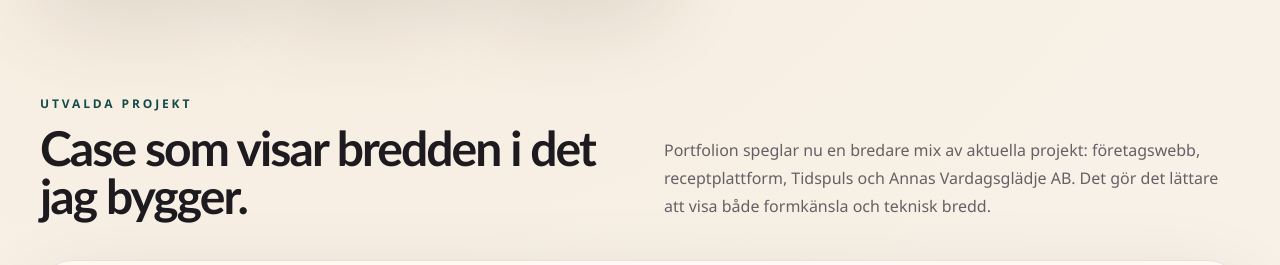
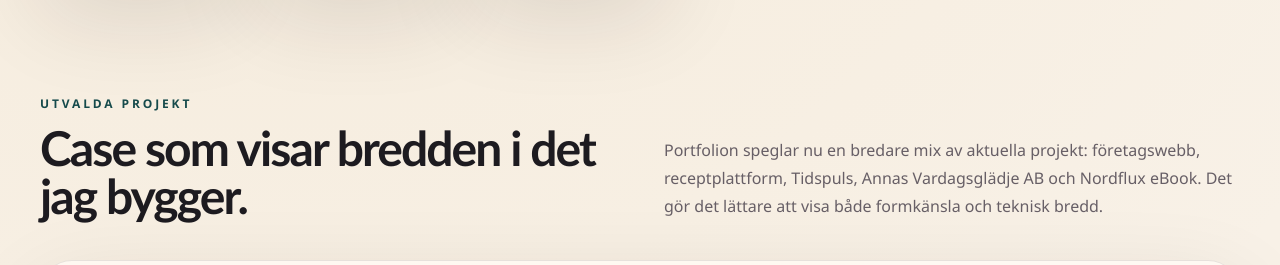
Before and after one commit to Elli2022/eleonora-portfolio, a Next.js app: page / in a window 1280 px wide. Shown: the part 1100-1365 px from the top of the page. Built offline with nearby package versions, Linux system fonts and the light colour scheme.

Commit message:
Portfolio: lägg till Nordflux eBook

```diff
--- a/src/app/page.tsx
+++ b/src/app/page.tsx
@@ -103,6 +103,29 @@ const projects: Project[] = [
       surface: "rgba(255, 255, 255, 0.16)",
       accent: "#ede9fe",
       highlight: "#fde68a",
+    },
+  },
+
+  {
+    name: "Nordflux eBook",
+    category: "Produkt- och landningssida",
+    summary:
+      "En modern webb för Nordflux eBook med tydlig visuell profil, fokus på konvertering och snabb väg till att utforska innehållet.",
+    impact: [
+      "Lyfter värdet i produkten med tydlig struktur och stark förstasektion",
+      "Designad för att guida besökaren vidare till handling utan friktion",
+      "Deployad live på Netlify med snabb och stabil frontend",
+    ],
+    stack: ["Next.js", "TypeScript", "React", "Netlify"],
+    href: "https://nordflux.netlify.app/",
+    cta: "Öppna livesajt",
+    badge: "Produkt",
+    previewHighlights: ["Landningssida", "Responsiv", "Konvertering", "Live på Netlify"],
+    preview: {
+      gradient: "linear-gradient(135deg, #0b1020 0%, #1d4ed8 52%, #22d3ee 100%)",
+      surface: "rgba(255, 255, 255, 0.16)",
+      accent: "#dbeafe",
+      highlight: "#a5f3fc",
     },
   },
 
@@ -275,7 +298,7 @@ export default function Home() {
 
             <div className="reveal grid gap-3 sm:grid-cols-3" style={{ animationDelay: "220ms" }}>
               {[
-                { value: "4", label: "Aktuella case" },
+                { value: "5", label: "Aktuella case" },
                 { value: "Svensk", label: "Copy och tonalitet" },
                 { value: "2026", label: "Aktuell stack" },
               ].map((item) => (
@@ -307,7 +330,7 @@ export default function Home() {
             </div>
             <p className="max-w-xl text-base leading-7 text-[color:var(--muted)]">
               Portfolion speglar nu en bredare mix av aktuella projekt:
-              företagswebb, receptplattform, Tidspuls och Annas Vardagsglädje AB.
+              företagswebb, receptplattform, Tidspuls, Annas Vardagsglädje AB och Nordflux eBook.
               Det gör det lättare att visa både formkänsla och teknisk bredd.
             </p>
           </div>
```
